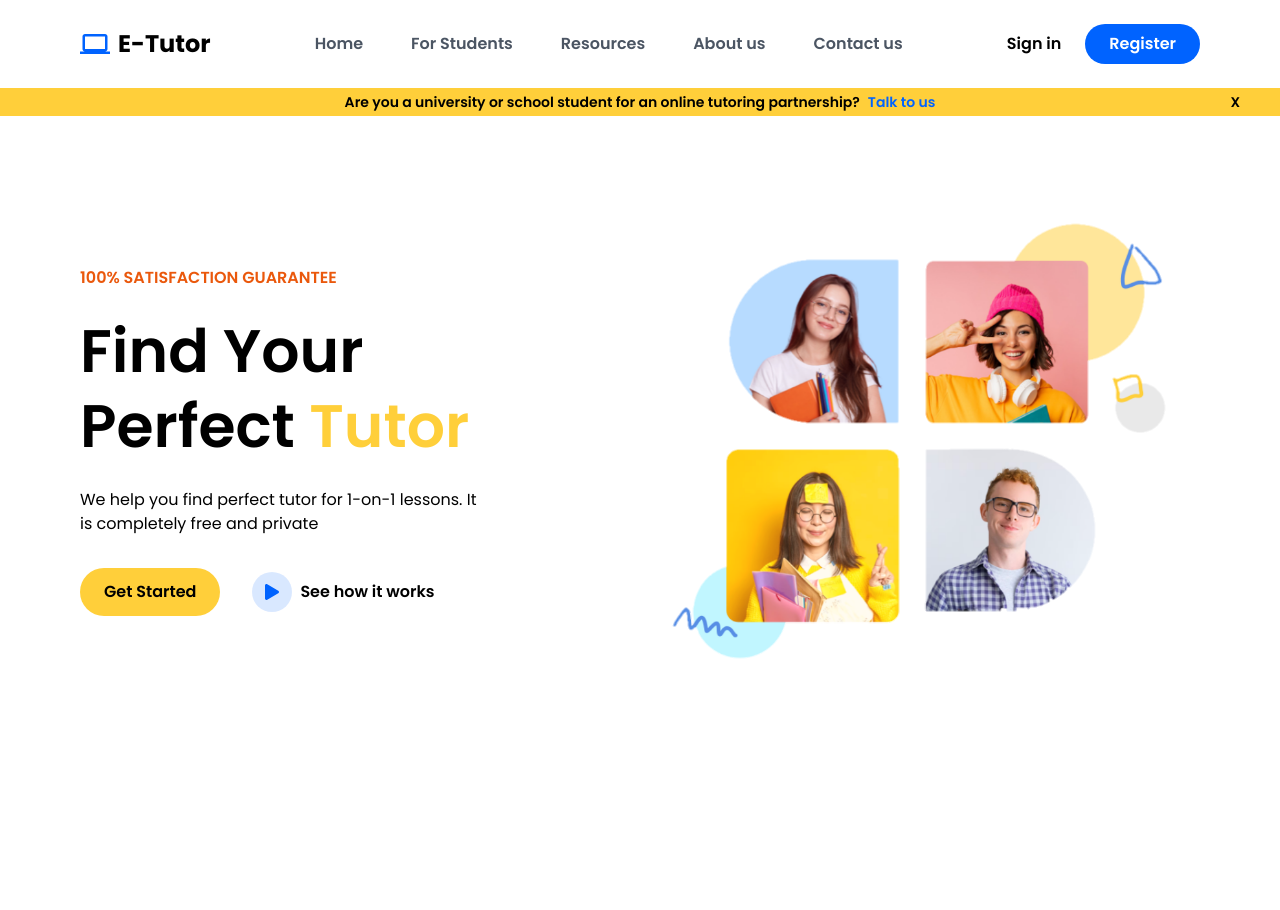
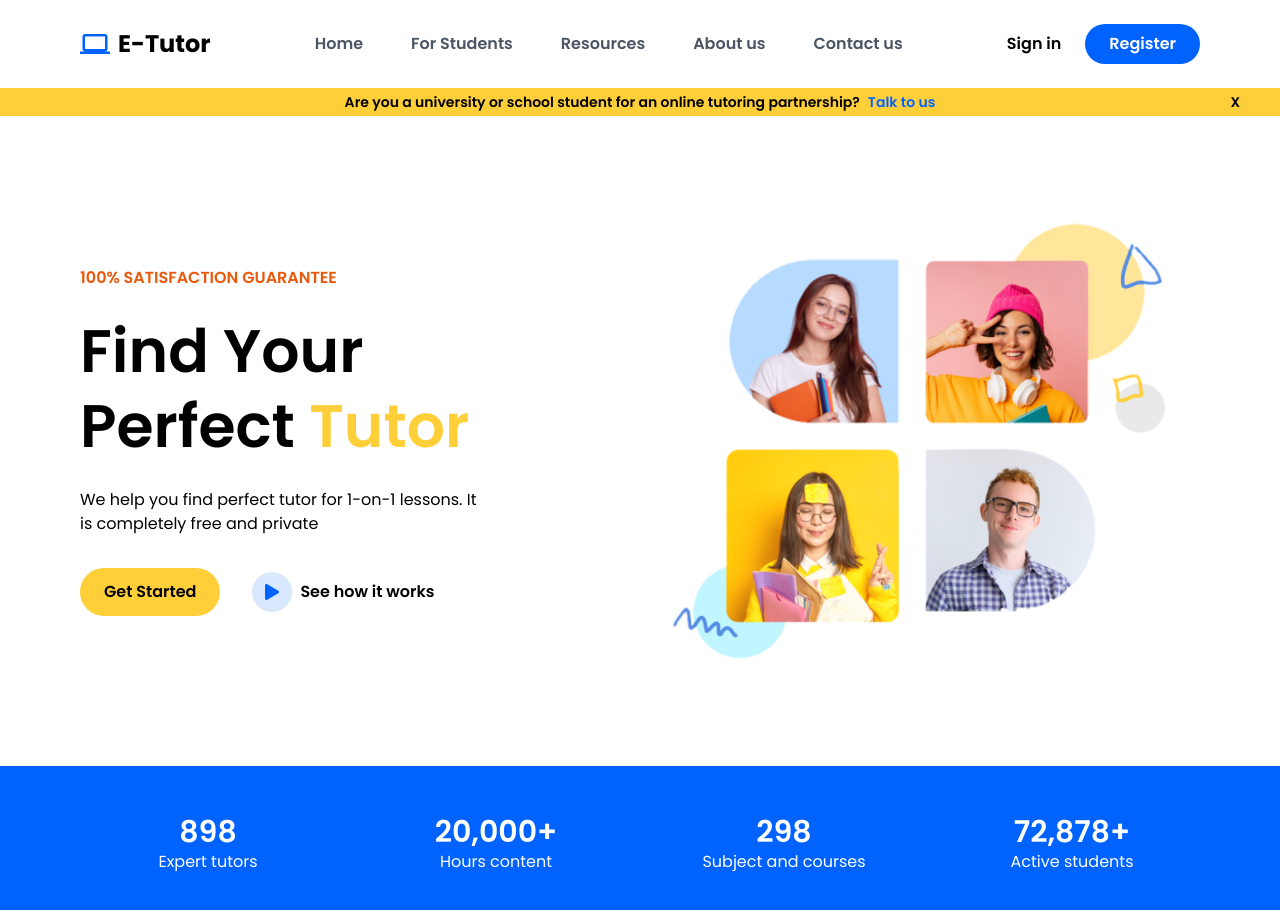
Before and after one commit to Tanu2406/e-tutor, a React (Vite) app in the folder my-project/: page / in a window 1280 px wide. Shown: the top 910 px of the page. Before the commit the page ends 800 px from the top, so only its background shows below. Built offline with nearby package versions, Linux system fonts and the light colour scheme.

Commit message:
NumberCounter Section

```diff
--- a/my-project/package.json
+++ b/my-project/package.json
@@ -12,6 +12,7 @@
   "dependencies": {
     "framer-motion": "^11.12.0",
     "react": "^18.3.1",
+    "react-countup": "^6.5.3",
     "react-dom": "^18.3.1",
     "react-icons": "^5.3.0"
   },
--- a/my-project/src/App.jsx
+++ b/my-project/src/App.jsx
@@ -2,6 +2,7 @@ import React from 'react'
 import Navbar from './components/Navbar/Navbar'
 import NavbarBanner from './components/Navbar/NavbarBanner'
 import Hero from './components/Hero/Hero'
+import NumberCounter from './components/NumberCounter/NumberCounter'
 
 const App = () => {
   return (
@@ -9,6 +10,7 @@ const App = () => {
      <Navbar/>
      <NavbarBanner/>
      <Hero/>
+     <NumberCounter/>
     </main>
   )
 }
--- /dev/null
+++ b/my-project/src/components/NumberCounter/NumberCounter.jsx
@@ -0,0 +1,62 @@
+import React from "react";
+import CountUp from "react-countup";
+
+const NumberCounter = () => {
+  return (
+    <div className="bg-secondary text-white py-12">
+      <div className="container grid grid-cols-2 md:grid-cols-4 gap-8">
+        <div className="flex flex-col items-center justify-center">
+          <p className="text-3xl font-semibold">
+            <CountUp
+              start={0}
+              end={898}
+              duration={3}
+              enableScrollSpy={true}
+              scrollSpyOnce={true}
+            />
+          </p>
+          <p>Expert tutors</p>
+        </div>
+        <div className="flex flex-col items-center justify-center">
+          <p className="text-3xl font-semibold">
+            <CountUp
+              end={20000}
+              separator=","
+              suffix="+"
+              duration={3}
+              enableScrollSpy={true}
+              scrollSpyOnce={true}
+            />
+          </p>
+          <p>Hours content</p>
+        </div>
+        <div className="flex flex-col items-center justify-center">
+          <p className="text-3xl font-semibold">
+            <CountUp
+              end={298}
+              duration={3}
+              enableScrollSpy={true}
+              scrollSpyOnce={true}
+            />
+          </p>
+          <p>Subject and courses</p>
+        </div>
+        <div className="flex flex-col items-center justify-center">
+          <p className="text-3xl font-semibold">
+            <CountUp
+              end={72878}
+              separator=","
+              suffix="+"
+              duration={3}
+              enableScrollSpy={true}
+              scrollSpyOnce={true}
+            />
+          </p>
+          <p>Active students</p>
+        </div>
+      </div>
+    </div>
+  );
+};
+
+export default NumberCounter;
```
Also changed, not shown: 1 other file (tests, documents, lock files or other folders).
